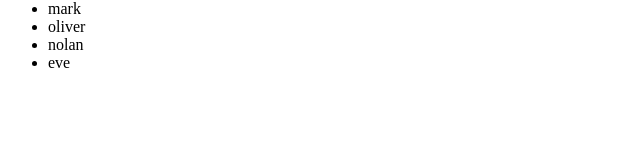
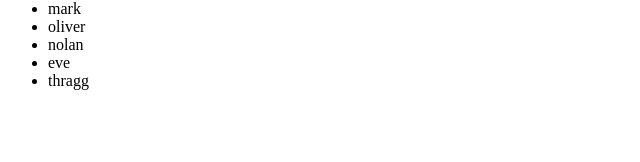
Before and after one commit to margulanzh/learn, a React (Vite) app: page /useCallback in a window 1280 px wide. Shown: the part 135-297 px from the top of the page, without its empty margins (0-640 px from the left). Built offline with nearby package versions, Linux system fonts and the light colour scheme.

Commit message:
Update README to reflect project focus and add user to the list in UseCallbackPage

```diff
--- a/src/pages/UseCallbackPage.tsx
+++ b/src/pages/UseCallbackPage.tsx
@@ -3,7 +3,7 @@ import { shuffle } from "../utils.ts";
 import Search from "../components/useCallback/Search.tsx";
 
 // users list
-const allUsers = ["alen", "mark", "oliver", "nolan", "eve"];
+const allUsers = ["alen", "mark", "oliver", "nolan", "eve", "thragg"];
 
 export default function useCallbackPage() {
   const [users, setUsers] = useState(allUsers);
```
Also changed, not shown: 1 other file (tests, documents, lock files or other folders).
